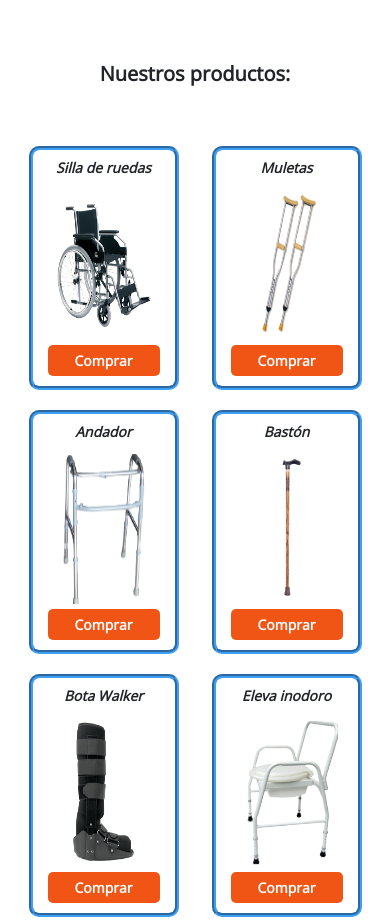
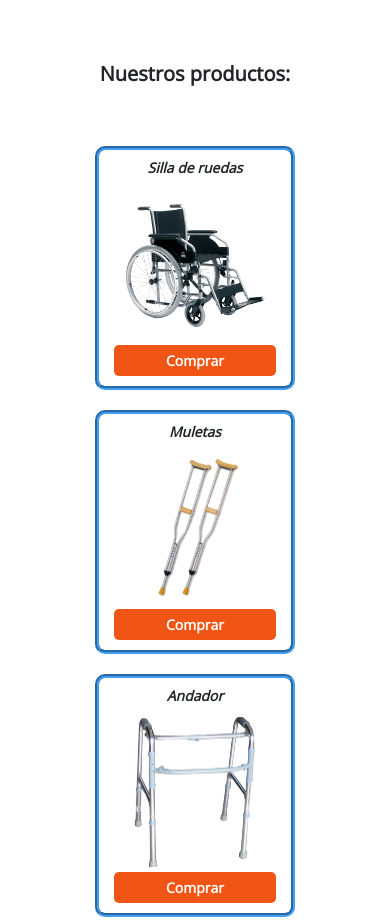
Before and after one commit to LeonelGonzalez1806/Preentrega-GonzalezLeonelAriel, a plain HTML site: page index.html in a window 390 px wide. Shown: the part 840-1760 px from the top of the page. Drawn offline with nearby package versions, Linux system fonts and the light colour scheme.

Commit message:
correcciones finales 2.0

```diff
--- a/css/styles.css
+++ b/css/styles.css
@@ -115,7 +115,6 @@ text-shadow: 2px 2px 2px #000000;
 .tarjetas__productos {
     display: grid;
     grid-template-columns: repeat(4,1fr);
-    grid-template-rows: 1fr 1fr;
     justify-items: center;
 }
 .tarjetaProductos {
@@ -686,8 +685,8 @@ font-weight: bold;
     .tituloProductos{
         font-size: 20px;
     }
-    .tarjetaProductos {
-        width:150px;
+    .tarjetas__productos {
+        grid-template-columns: 1fr;
     }
     .tarjetaProductos h3{
         font-size: 14px;
```
